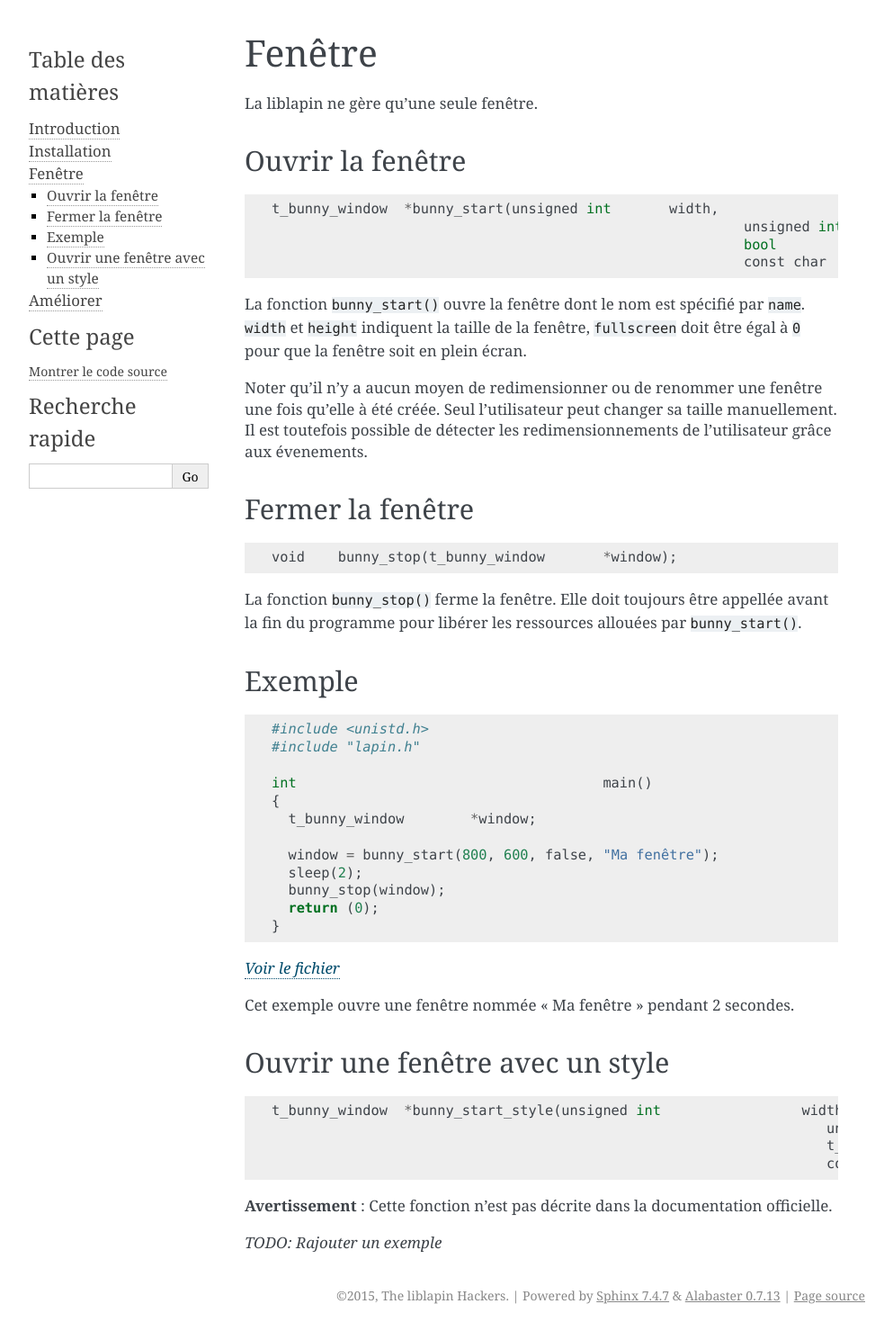
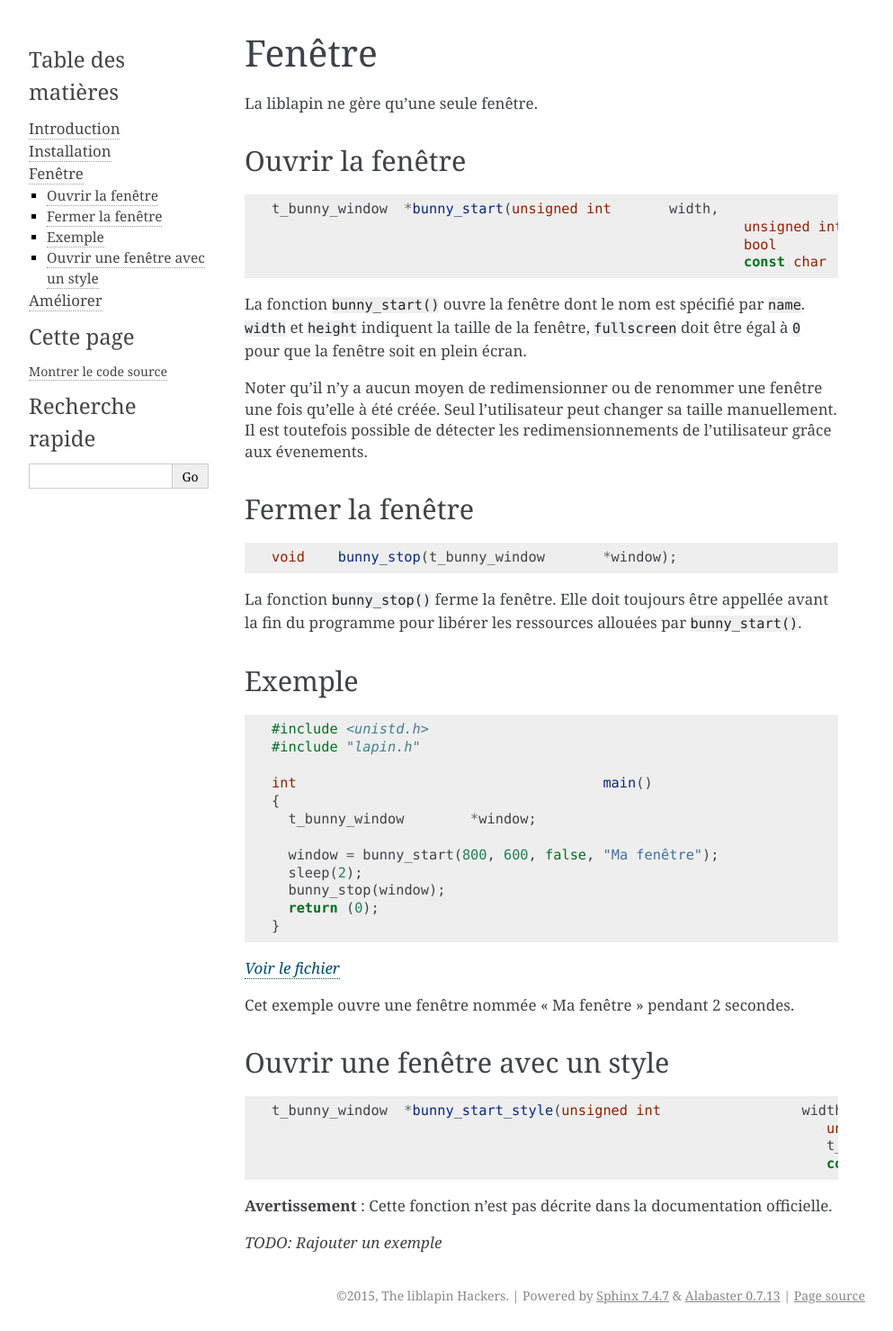
Before and after one commit to motet-a/liblapin-tutorial, a Sphinx documentation site: the page built from source/window.md, in a window 1280 px wide. Shown: the whole page at 90% size, without its empty margins (148-1141 px from the left). Built offline with Sphinx 7.4.7, drawn with Linux system fonts in a browser that asks for light colours.

Commit message:
Added C syntax highlight

````diff
--- a/source/conf.py
+++ b/source/conf.py
@@ -99,6 +99,8 @@ exclude_patterns = []
 # The name of the Pygments (syntax highlighting) style to use.
 pygments_style = 'sphinx'
 
+highlight_language = "c"
+
 # A list of ignored prefixes for module index sorting.
 #modindex_common_prefix = []
 
@@ -114,6 +116,7 @@ todo_include_todos = False
 # The theme to use for HTML and HTML Help pages.  See the documentation for
 # a list of builtin themes.
 html_theme = 'alabaster'
+#html_theme = 'sphinx_rtd_theme'
 
 # Theme options are theme-specific and customize the look and feel of a theme
 # further.  For a list of options available for each theme, see the
@@ -197,7 +200,7 @@ html_sidebars = {
 # Sphinx supports the following languages:
 #   'da', 'de', 'en', 'es', 'fi', 'fr', 'hu', 'it', 'ja'
 #   'nl', 'no', 'pt', 'ro', 'ru', 'sv', 'tr'
-#html_search_language = 'en'
+html_search_language = 'fr'
 
 # A dictionary with options for the search language support, empty by default.
 # Now only 'ja' uses this config value
--- a/source/window.md
+++ b/source/window.md
@@ -5,7 +5,7 @@ La liblapin ne gère qu’une seule fenêtre.
 
 ## Ouvrir la fenêtre ##
 
-```
+```c
 t_bunny_window	*bunny_start(unsigned int	width,
 							 unsigned int	height,
 							 bool			fullscreen,
@@ -24,7 +24,7 @@ l’utilisateur grâce aux évenements.
 
 ## Fermer la fenêtre ##
 
-```
+```c
 void	bunny_stop(t_bunny_window	*window);
 ```
 
@@ -34,7 +34,7 @@ avant la fin du programme pour libérer les ressources allouées par
 
 ## Exemple ##
 
-```
+```c
 #include <unistd.h>
 #include "lapin.h"
 
@@ -55,7 +55,7 @@ Cet exemple ouvre une fenêtre nommée « Ma fenêtre » pendant 2 secondes.
 
 ## Ouvrir une fenêtre avec un style ##
 
-```
+```c
 t_bunny_window	*bunny_start_style(unsigned int			width,
 								   unsigned int			height,
 								   t_bunny_window_style	winstyle,
````
